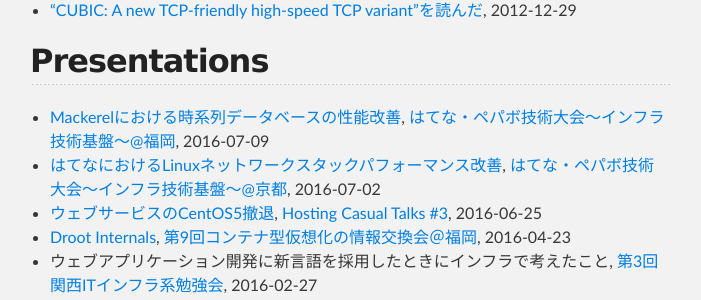
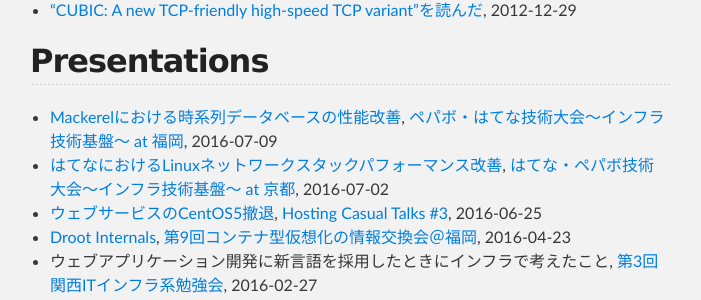
Before and after one commit to yuuki/yuuk.io, a Jekyll site: the page built from index.md, in a window 1280 px wide and 900 px high, scrolled down 2551 px. Shown: the part 153-453 px from the top of the window, without its empty margins (290-991 px from the left). Built offline with Jekyll 4.4.1, drawn with Linux system fonts in a browser that asks for light colours; nearby versions of some CDN libraries.

```diff
--- a/index.md
+++ b/index.md
@@ -86,8 +86,8 @@ I'm interested in Web Operation, particularly the following topics.
 
 ## Presentations
 
-- [Mackerelにおける時系列データベースの性能改善](https://speakerdeck.com/yuukit/performance-improvement-of-tsdb-in-mackerel), [はてな・ペパボ技術大会〜インフラ技術基盤〜@福岡](http://pepabo.connpass.com/event/33522/), 2016-07-09
-- [はてなにおけるLinuxネットワークスタックパフォーマンス改善](https://speakerdeck.com/yuukit/linux-network-performance-improvement-at-hatena), [はてな・ペパボ技術大会〜インフラ技術基盤〜@京都](http://hatena.connpass.com/event/33521/), 2016-07-02
+- [Mackerelにおける時系列データベースの性能改善](https://speakerdeck.com/yuukit/performance-improvement-of-tsdb-in-mackerel), [ペパボ・はてな技術大会〜インフラ技術基盤〜 at 福岡](http://pepabo.connpass.com/event/33522/), 2016-07-09
+- [はてなにおけるLinuxネットワークスタックパフォーマンス改善](https://speakerdeck.com/yuukit/linux-network-performance-improvement-at-hatena), [はてな・ペパボ技術大会〜インフラ技術基盤〜 at 京都](http://hatena.connpass.com/event/33521/), 2016-07-02
 - [ウェブサービスのCentOS5撤退](https://speakerdeck.com/yuukit/centos5-retiring-for-web-servicies), [Hosting Casual Talks #3](http://connpass.com/event/29857/), 2016-06-25
 - [Droot Internals](https://speakerdeck.com/yuukit/droot-internals), [第9回コンテナ型仮想化の情報交換会＠福岡](http://ct-study.connpass.com/event/23455/), 2016-04-23
 - ウェブアプリケーション開発に新言語を採用したときにインフラで考えたこと, [第3回関西ITインフラ系勉強会](http://kansai-itinfra.connpass.com/event/26165/), 2016-02-27
```
